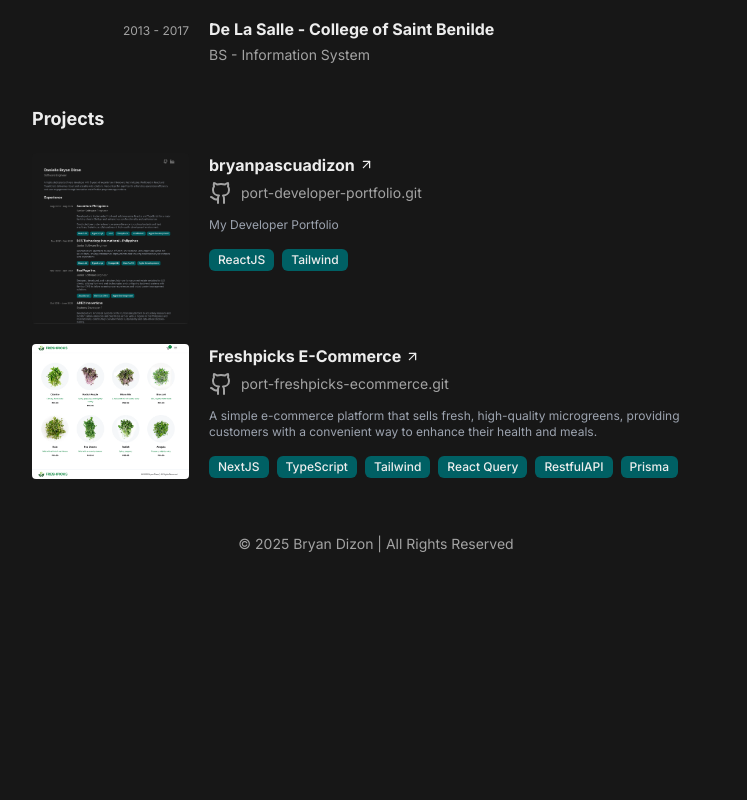
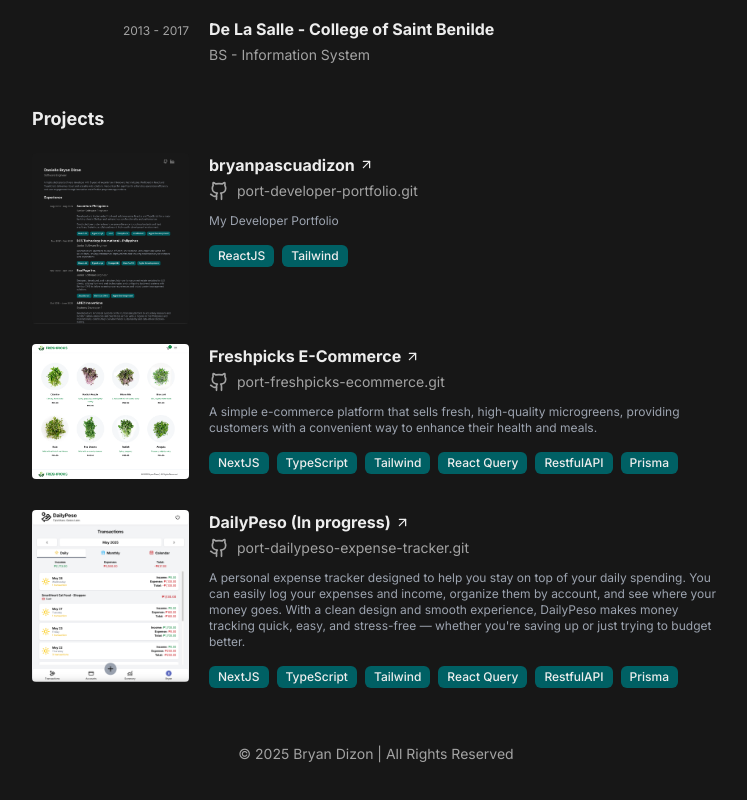
Before and after one commit to bryanpascuadizon/port-developer-portfolio, a Next.js app: page / in a window 1280 px wide. Shown: the part 1204-2004 px from the top of the page, without its empty margins (264-1011 px from the left). Before the commit the page ends 1798 px from the top, so only its background shows below. Built offline with nearby package versions, Linux system fonts and the light colour scheme.

Commit message:
added dailypeso project

```diff
--- a/app/components/Header.tsx
+++ b/app/components/Header.tsx
@@ -7,9 +7,7 @@ const Header = () => {
       className="my-5 grid grid-cols-2 secondary-text slide-in-from-right"
       style={{ animationDelay: `${0.5 * 0.5}s` }}
     >
-      <div>
-        <p></p>
-      </div>
+      <div className="flex items-center"></div>
       <div className="flex justify-end gap-3">
         <Link
           href="mailto:bryanpascuadizon@gmail.com"
--- a/app/components/Projects.tsx
+++ b/app/components/Projects.tsx
@@ -53,7 +53,7 @@ const Projects = () => {
                     target="_blank"
                     className="flex gap-2 link"
                   >
-                    <Github />{" "}
+                    <Github className="w-5 h-5" />{" "}
                     <span className="self-center">
                       {project.repositoryName}
                     </span>
--- a/sample-data.ts
+++ b/sample-data.ts
@@ -112,5 +112,23 @@ export const portfolio = {
         "Prisma",
       ],
     },
+    {
+      name: "DailyPeso (In progress)",
+      description:
+        "A personal expense tracker designed to help you stay on top of your daily spending. You can easily log your expenses and income, organize them by account, and see where your money goes. With a clean design and smooth experience, DailyPeso makes money tracking quick, easy, and stress-free — whether you're saving up or just trying to budget better.",
+      image: "/images/projects/dailypeso.png",
+      website: "https://dailypeso.vercel.app/",
+      github:
+        "https://github.com/bryanpascuadizon/port-dailypeso-expense-tracker",
+      repositoryName: "port-dailypeso-expense-tracker.git",
+      skills: [
+        "NextJS",
+        "TypeScript",
+        "Tailwind",
+        "React Query",
+        "RestfulAPI",
+        "Prisma",
+      ],
+    },
   ],
 };
```
Also changed, not shown: public/images/projects/dailypeso.png (added).
